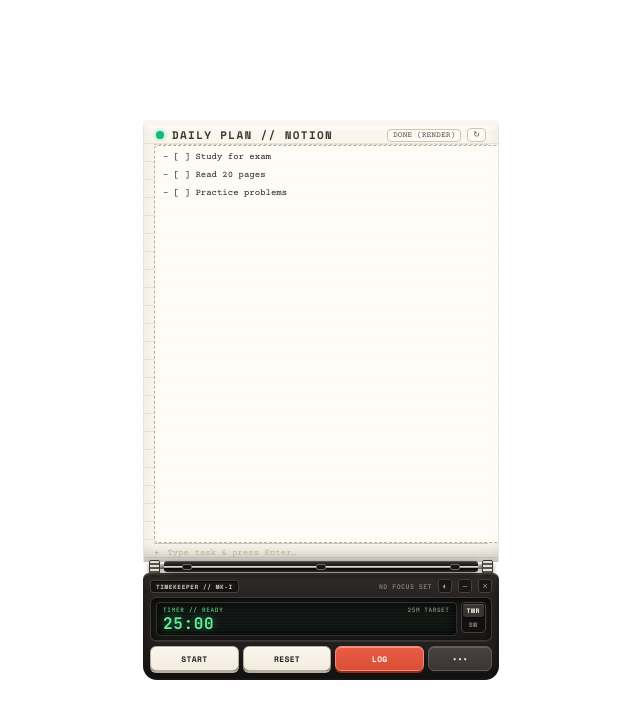
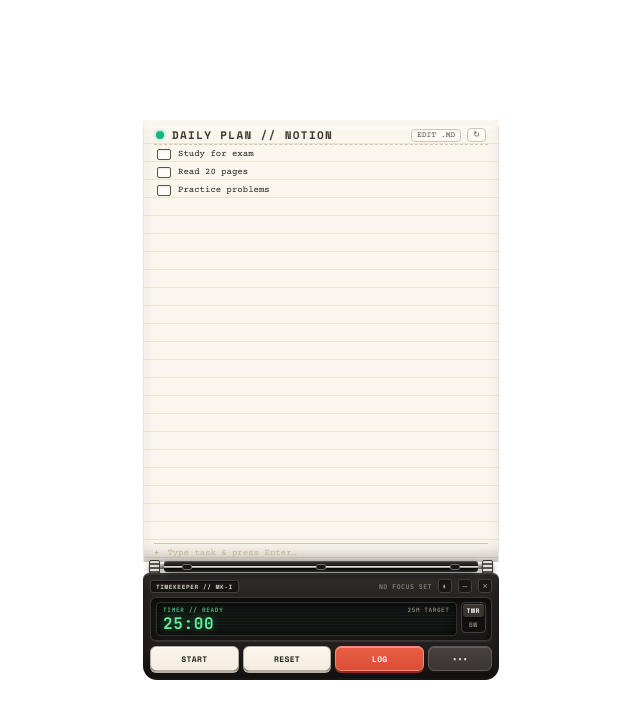
Before and after one commit to fahadroshan2007-stack/timekeeper, a React (Vite) app: page / in a window 1280 px wide. Shown: the top 718 px of the page, without its empty margins (319-959 px from the left). Built offline with nearby package versions, Linux system fonts and the light colour scheme.

Commit message:
fix: default to interactive checklist on launch, quick-add syncs markdown, clearer zero-results toast

```diff
--- a/src/App.tsx
+++ b/src/App.tsx
@@ -15,11 +15,12 @@ const API_KEY_STORAGE = "timekeeper.notion.apiKey";
 const DB_ID_STORAGE = "timekeeper.notion.databaseId";
 const TOAST_MS = 4000;
 
+const SAMPLE_MARKDOWN =
+  "- [ ] Study for exam\n- [ ] Read 20 pages\n- [ ] Practice problems";
+
 export default function App() {
-  const [markdown, setMarkdown] = useState(
-    "- [ ] Study for exam\n- [ ] Read 20 pages\n- [ ] Practice problems"
-  );
-  const [showInput, setShowInput] = useState(true);
+  const [markdown, setMarkdown] = useState(SAMPLE_MARKDOWN);
+  const [showInput, setShowInput] = useState(false);
   const [activeTaskId, setActiveTaskId] = useState<string | null>(null);
   const [apiKey, setApiKey] = useState(
     () => localStorage.getItem(API_KEY_STORAGE) ?? ""
@@ -53,7 +54,7 @@ export default function App() {
     removeTask,
     mergeFetched,
     addSingleTask,
-  } = useTaskList("");
+  } = useTaskList(SAMPLE_MARKDOWN);
   const session = useTimekeeperSession({ mode, initialSeconds: timerPreset * 60 });
 
   const chassisRef = useRef<HTMLDivElement>(null);
@@ -86,7 +87,13 @@ export default function App() {
       try {
         const fetched = await fetchIncompleteTasks({ apiKey: key, databaseId: dbId });
         mergeFetched(fetched);
-        if (announce) showToast(`Synced ${fetched.length} task(s) from Notion.`);
+        if (announce) {
+          showToast(
+            fetched.length === 0
+              ? "Notion connected — no incomplete tasks (all Done)."
+              : `Synced ${fetched.length} task(s) from Notion.`
+          );
+        }
       } catch (error) {
         showToast(
           `Notion refresh failed: ${error instanceof Error ? error.message : String(error)}`
@@ -124,6 +131,13 @@ export default function App() {
   const handleQuickAdd = useCallback(
     (title: string) => {
       addSingleTask(title);
+      // Keep the raw markdown in sync so a later DONE (RENDER) can't drop it.
+      setMarkdown((prev) => {
+        const trimmed = title.trim();
+        if (!trimmed) return prev;
+        const line = `- [ ] ${trimmed}`;
+        return prev.trim() ? `${prev.replace(/\s+$/, "")}\n${line}` : line;
+      });
     },
     [addSingleTask]
   );
```
Also changed, not shown: 4 other files (tests, documents, lock files or other folders).
